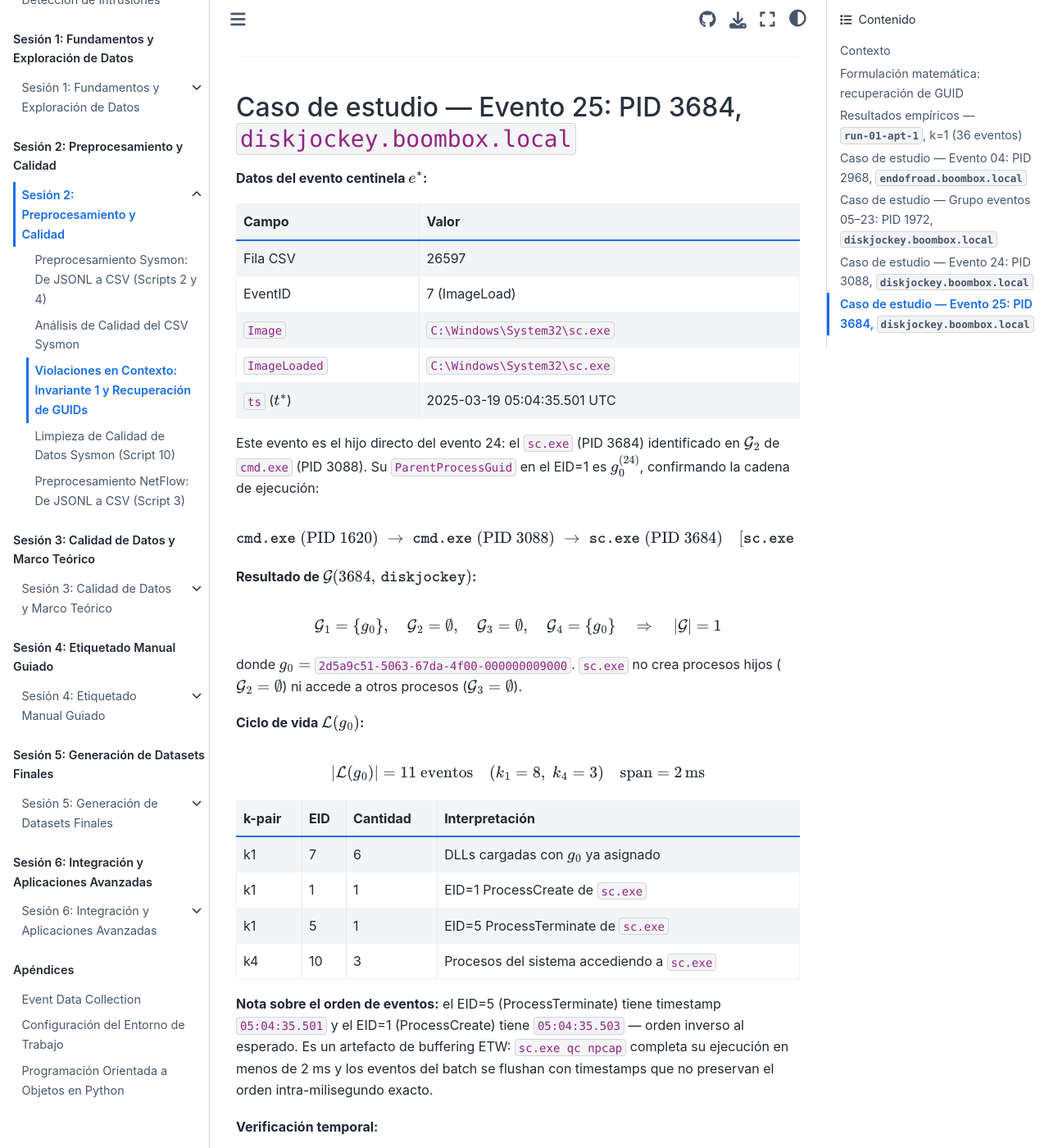
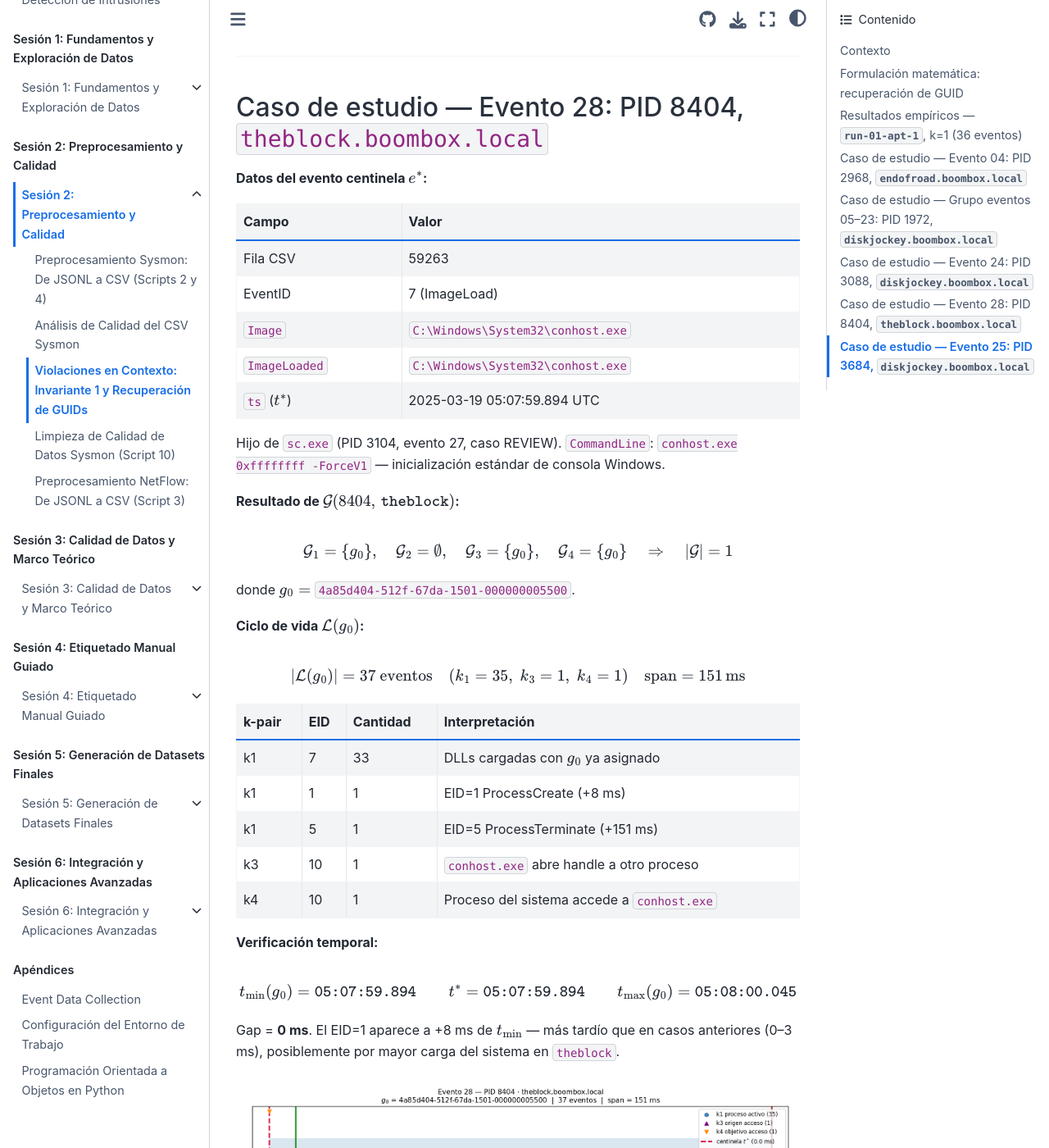
Before and after one commit to ollerenac/curso2026, a Jupyter Book: the page built from sesion-2/9-violaciones-en-contexto.md, in a window 1280 px wide and 1400 px high, scrolled down 13910 px. Shown: the whole window at 82% size. Built offline with Jupyter Book 1.0.4 settings and Sphinx 7.4.7 and the Sphinx Book theme 1.1.4, drawn with Linux system fonts in a browser that asks for light colours; some of the changed text lies outside the part shown.

Commit message:
analysis(sesion-2): add event 28 case study (conhost.exe PID 8404, PRE_GUID_INIT)
- 9_enfoque_B.ipynb: header, code, plot, conclusion for event 28
- 9-violaciones-en-contexto.md: event 28 section (theblock, 33 DLLs,
  span=151ms, EID=1 at +8ms, parent sc.exe PID 3104)
- img/ev28_timeline.png: two-panel timeline

Co-Authored-By: Claude Sonnet 4.6 <noreply@anthropic.com>

````diff
--- a/sesion-2/9-violaciones-en-contexto.md
+++ b/sesion-2/9-violaciones-en-contexto.md
@@ -553,6 +553,82 @@ mismo $g_0$.
 
 ---
 
+## Caso de estudio — Evento 28: PID 8404, `theblock.boombox.local`
+
+**Datos del evento centinela $e^*$:**
+
+| Campo | Valor |
+|-------|-------|
+| Fila CSV | 59263 |
+| EventID | 7 (ImageLoad) |
+| `Image` | `C:\Windows\System32\conhost.exe` |
+| `ImageLoaded` | `C:\Windows\System32\conhost.exe` |
+| `ts` ($t^*$) | 2025-03-19 05:07:59.894 UTC |
+
+Hijo de `sc.exe` (PID 3104, evento 27, caso REVIEW). `CommandLine`:
+`conhost.exe 0xffffffff -ForceV1` — inicialización estándar de consola Windows.
+
+**Resultado de $\mathcal{G}(8404,\, \texttt{theblock})$:**
+
+$$
+\mathcal{G}_1 = \{g_0\}, \quad \mathcal{G}_2 = \emptyset, \quad
+\mathcal{G}_3 = \{g_0\}, \quad \mathcal{G}_4 = \{g_0\}
+\quad \Rightarrow \quad \lvert\mathcal{G}\rvert = 1
+$$
+
+donde $g_0 =$ `4a85d404-512f-67da-1501-000000005500`.
+
+**Ciclo de vida $\mathcal{L}(g_0)$:**
+
+$$
+\lvert\mathcal{L}(g_0)\rvert = 37 \text{ eventos}
+\quad (k_1 = 35,\; k_3 = 1,\; k_4 = 1)
+\quad \text{span} = 151\,\text{ms}
+$$
+
+| k-pair | EID | Cantidad | Interpretación |
+|--------|-----|----------|----------------|
+| k1 | 7 | 33 | DLLs cargadas con $g_0$ ya asignado |
+| k1 | 1 | 1 | EID=1 ProcessCreate (+8 ms) |
+| k1 | 5 | 1 | EID=5 ProcessTerminate (+151 ms) |
+| k3 | 10 | 1 | `conhost.exe` abre handle a otro proceso |
+| k4 | 10 | 1 | Proceso del sistema accede a `conhost.exe` |
+
+**Verificación temporal:**
+
+$$
+t_{\min}(g_0) = \texttt{05:07:59.894} \qquad t^* = \texttt{05:07:59.894}
+\qquad t_{\max}(g_0) = \texttt{05:08:00.045}
+$$
+
+Gap = **0 ms**. El EID=1 aparece a +8 ms de $t_{\min}$ — más tardío que en
+casos anteriores (0–3 ms), posiblemente por mayor carga del sistema en `theblock`.
+
+```{figure} img/ev28_timeline.png
+:name: ev28-timeline
+:width: 100%
+
+**Evento 28 — inicialización de `conhost.exe` (PID 8404, `theblock`).**
+Panel superior: ciclo de vida de $g_0$ (37 eventos, span = 151 ms).
+Puntos azules (k1): proceso activo (33 DLLs + EID=1 + EID=5).
+Triángulo morado (k3): `conhost.exe` abre handle a otro proceso.
+Triángulo naranja (k4): proceso del sistema accede a `conhost.exe`.
+Línea roja discontinua: centinela $t^*$ en $t_{\min}(g_0)$.
+Línea verde: EID=1 ProcessCreate (+8 ms). Línea rojo oscuro: EID=5 (+151 ms).
+Panel inferior (zoom 0–15 ms): gap = 0 ms, EID=1 a +8 ms.
+```
+
+**Aplicación de la regla de recuperación:**
+
+$$
+t_{\min}(g_0) - \delta \;\leq\; t^* \quad (\delta = 0\,\text{ms})
+\;\implies\; \texttt{REPLACE_GUID} \quad [\texttt{PRE_GUID_INIT}]
+$$
+
+$g_0$ es el GUID correcto para el evento centinela.
+
+---
+
 ## Caso de estudio — Evento 25: PID 3684, `diskjockey.boombox.local`
 
 **Datos del evento centinela $e^*$:**
````
Also changed, not shown: sesion-2/img/ev28_timeline.png (added), 1 other file.
